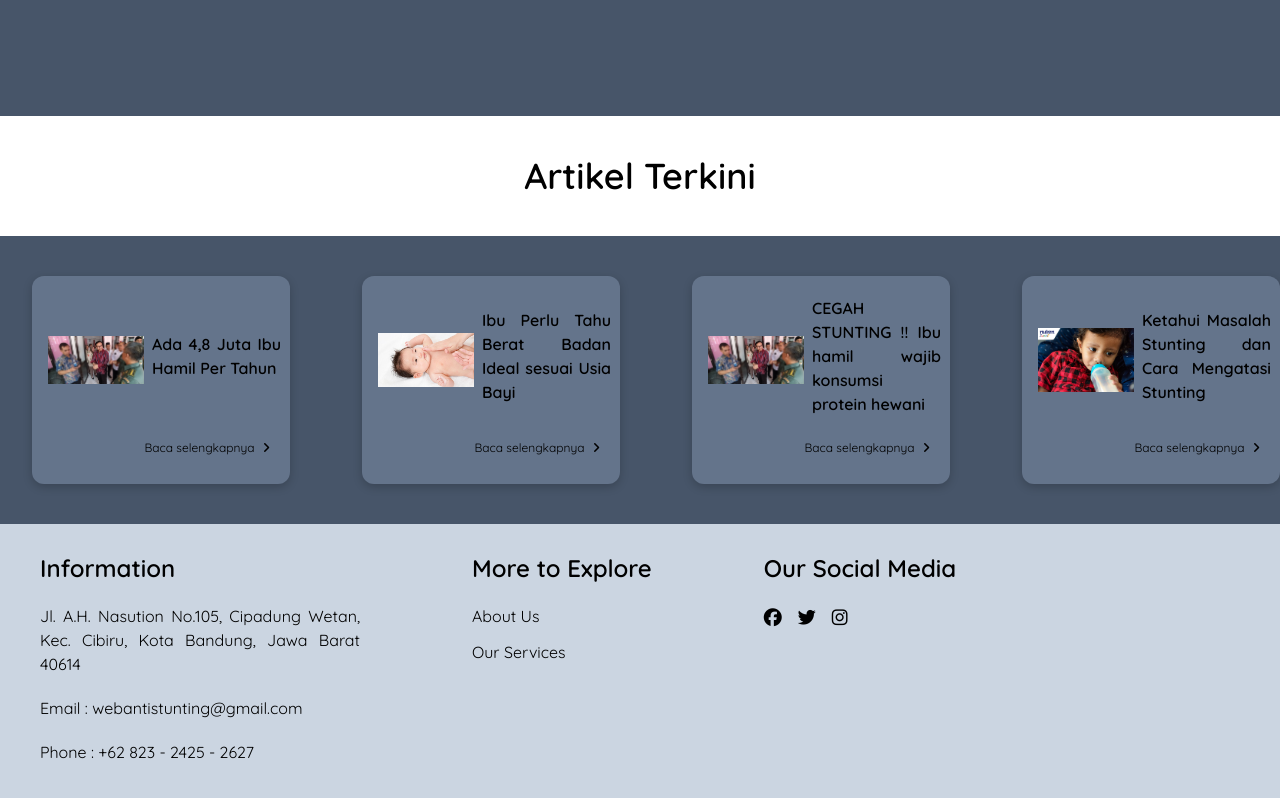
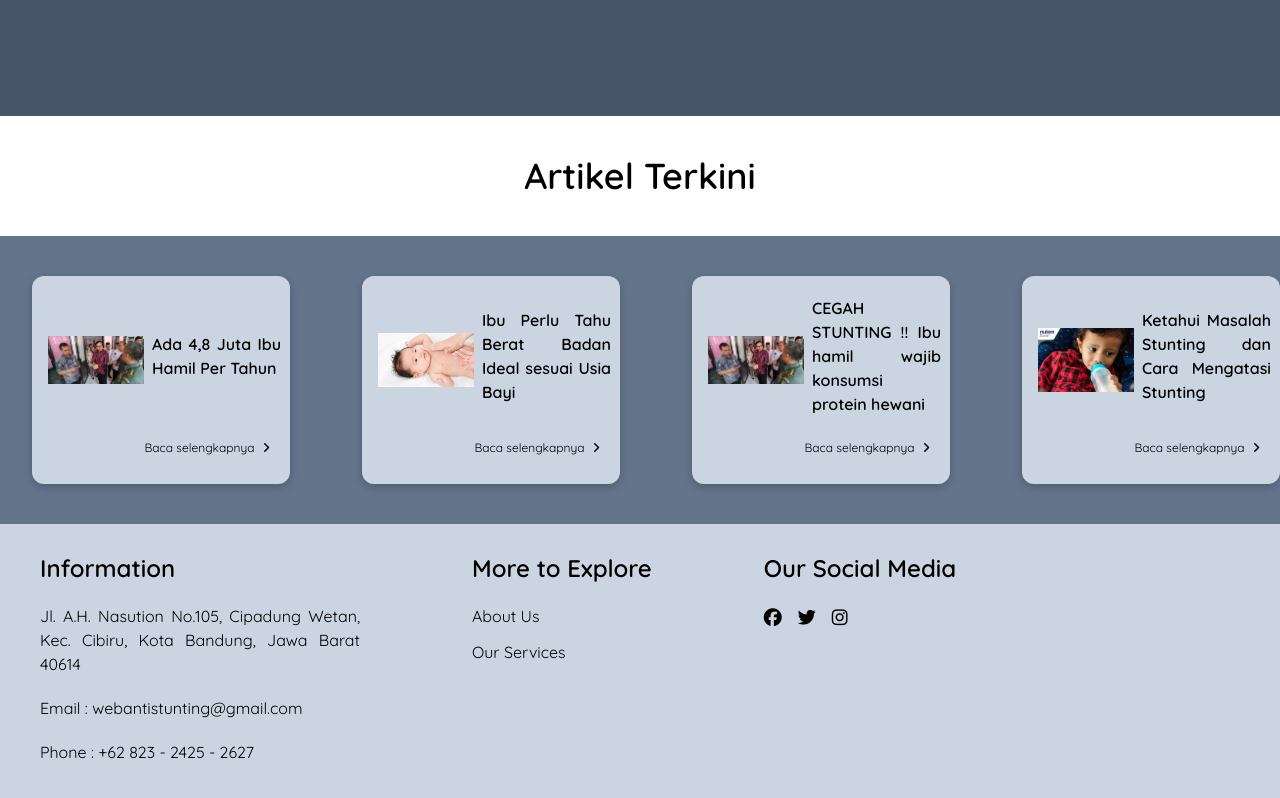
Before and after one commit to mputraff/Choco, a React (Vite) app in the folder frontend/: page / in a window 1280 px wide. Shown: the part 2348-3146 px from the top of the page. Built offline with nearby package versions, Linux system fonts and the light colour scheme.

Commit message:
update home

```diff
--- a/frontend/src/pages/Home.jsx
+++ b/frontend/src/pages/Home.jsx
@@ -87,7 +87,7 @@ export default function Home() {
             Artikel Terkini
           </h2>
           {/* Card */}
-          <div className="py-10 w-full flex gap-10 2xl:h-72 max-sm:h-auto max-md:h-auto items-center bg-slate-600 max-sm:flex-col max-sm:items-center max-md:flex-col max-md:items-center ">
+          <div className="py-10 w-full flex gap-10 2xl:h-72 max-sm:h-auto max-md:h-auto items-center bg-slate-500 max-sm:flex-col max-sm:items-center max-md:flex-col max-md:items-center ">
             {articles.map((article) => (
               <Card
                 key={article.id}
@@ -95,7 +95,7 @@ export default function Home() {
                 link={article.href}
                 image={article.image}
                 content={article.content}
-                color="bg-slate-500"
+                color="bg-slate-300"
                 ml={"ml-8"}
                 mt={"max-sm:mt-8"}
                 mb={"max-md:mt-8"}
```
